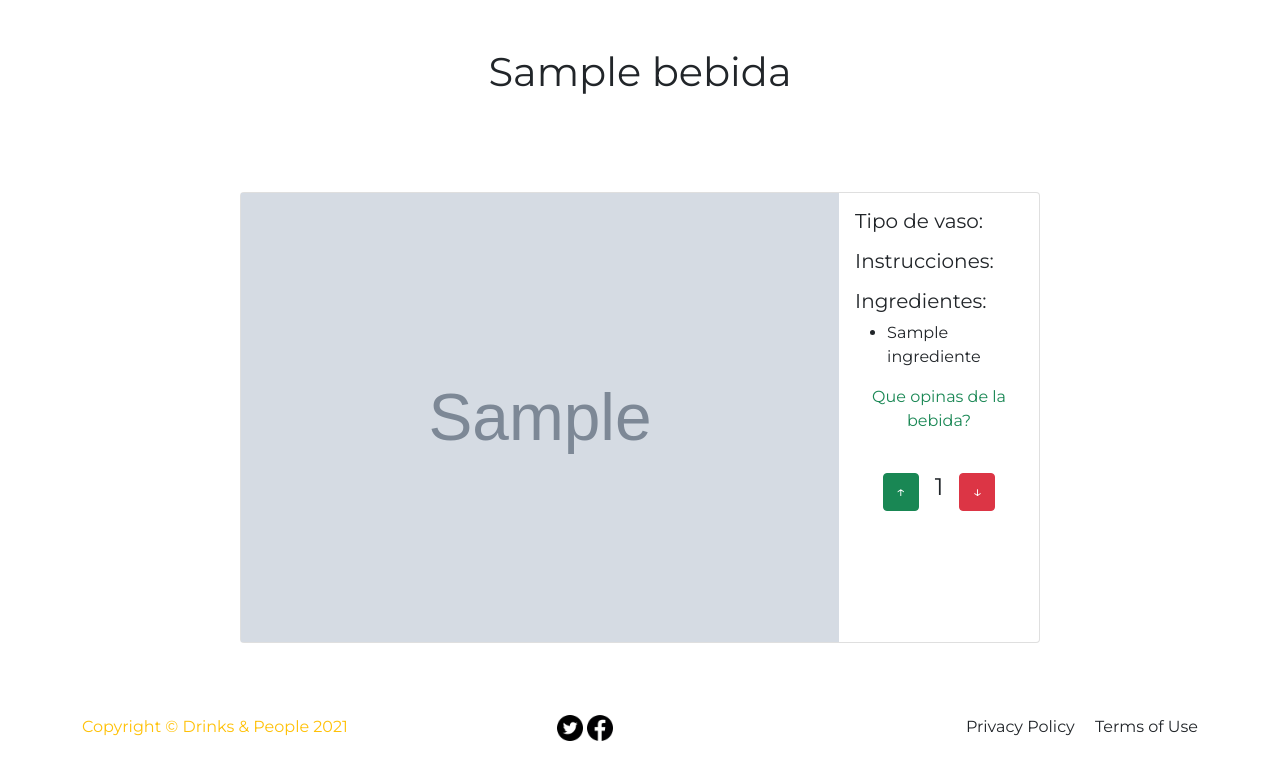
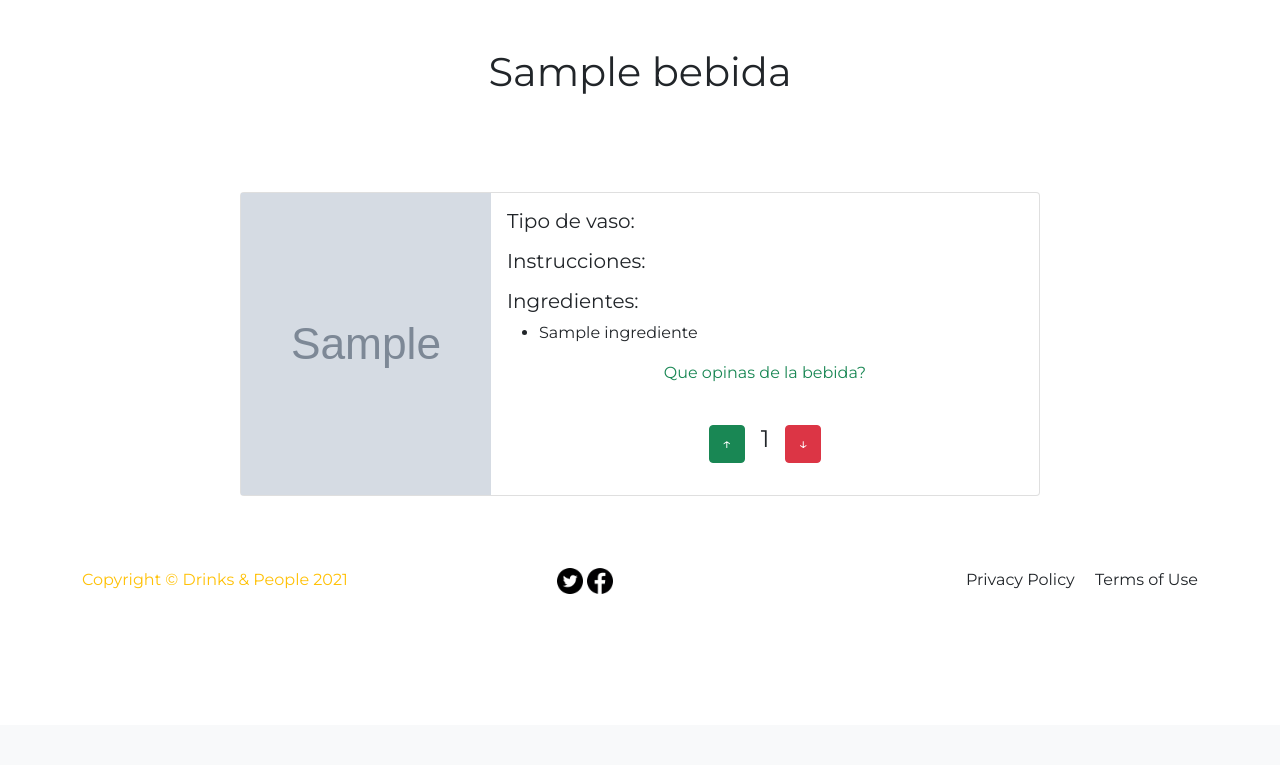
Before and after one commit to TomasAlvarez78/LabIII-Repo, a Django app: page /random/ in a window 1280 px wide. Shown: the part 75-840 px from the top of the page. After the commit the page ends 669 px from the top, so only its background shows below. Run offline with Django 3.2, Linux system fonts and the light colour scheme; tables that the repository leaves empty hold one stand-in row (values such as "Sample post"); grey boxes marked "Sample" are stand-in pictures.

Commit message:
final commit postga

```diff
--- a/TP-6/DrinksAndPeople/templates/navbar.html
+++ b/TP-6/DrinksAndPeople/templates/navbar.html
@@ -28,7 +28,7 @@
         </li>
 
         <li class="nav-item">
-          <a class="nav-link active"aria-current="page" href="random">Random</a>
+          <a class="nav-link active"aria-current="page" href="{% url 'random' %}">Random</a>
 
         </li>
 
--- a/TP-6/static/css/main.css
+++ b/TP-6/static/css/main.css
@@ -49,5 +49,5 @@
     width: 800px !important;
 }
 .card-left-our img {
-    width: 250% !important;
+    width: 250px !important;
 }
```
